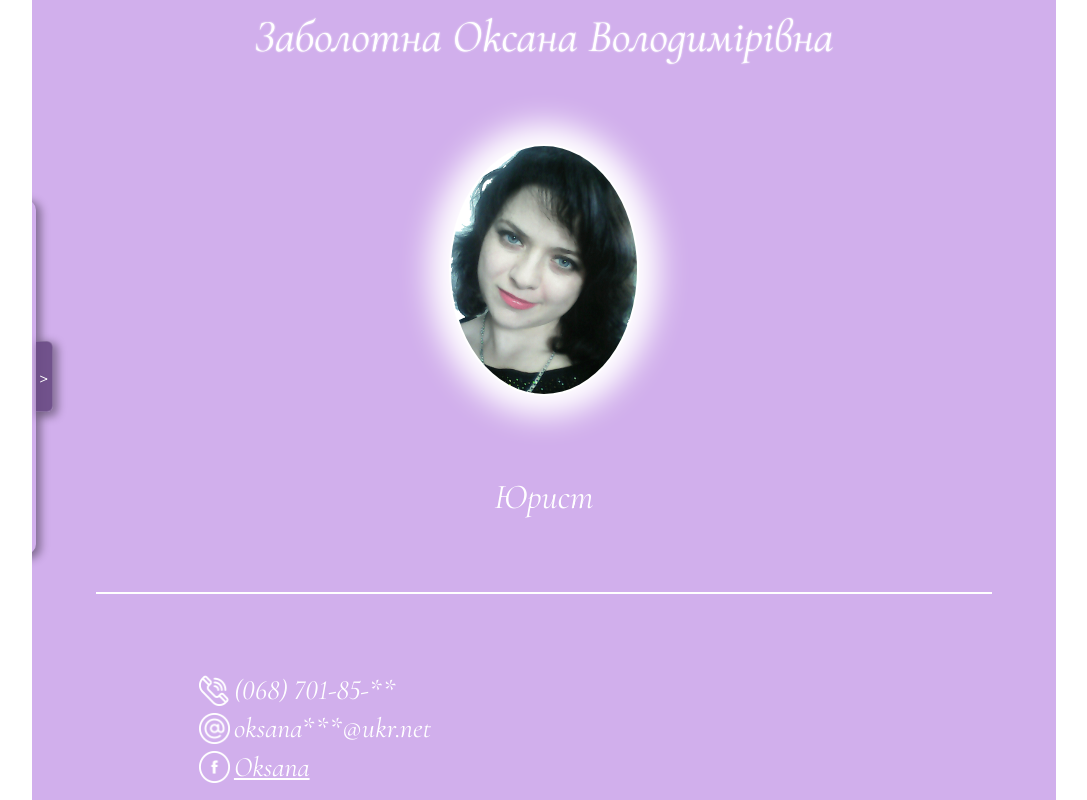
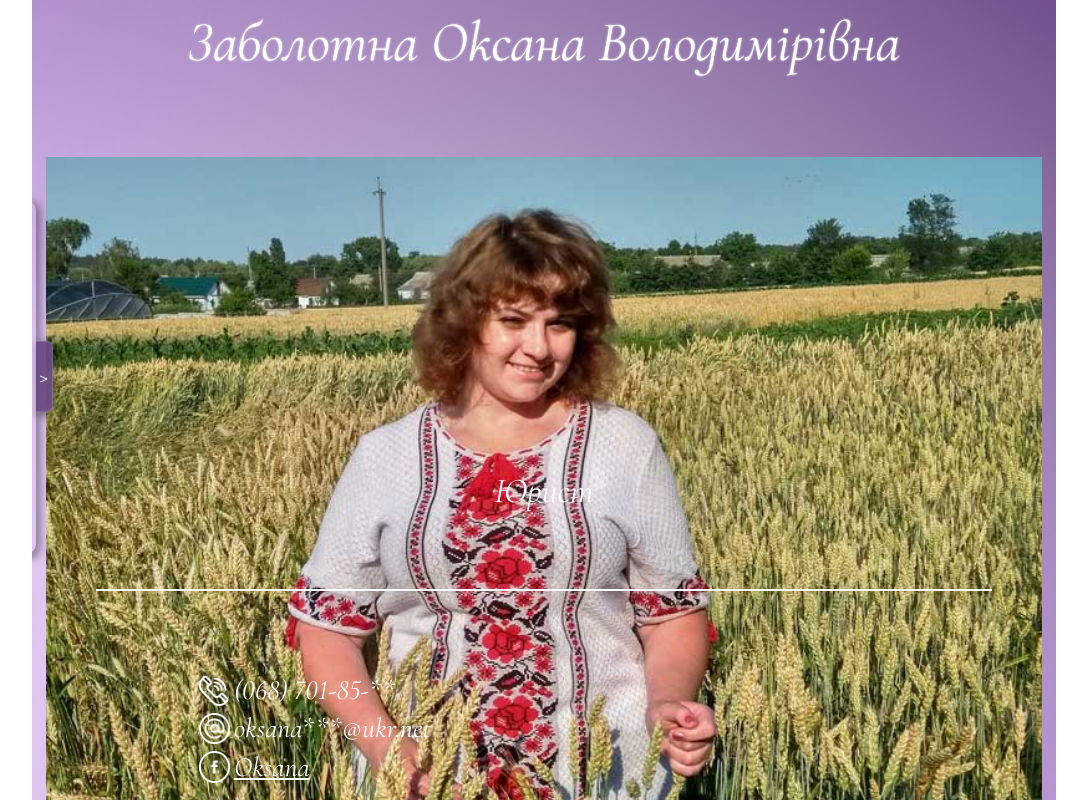
Before and after one commit to Pasha147/LawUkr, an Angular app in the folder Lawukr/: page /main in a window 1280 px wide. Shown: the whole page, without its empty margins (96-1183 px from the left). Built offline with nearby package versions, Linux system fonts and the light colour scheme.

Commit message:
The main page has been changed

```diff
--- a/Lawukr/src/app/awards/awards.component.scss
+++ b/Lawukr/src/app/awards/awards.component.scss
@@ -2,7 +2,7 @@
   $bgc: rgb(182, 136, 219);
   background: $bgc;
   color: #ffffff;
-
+  padding: 0.5rem;
   header {
     text-transform: uppercase;
     text-shadow: 1px 1px 2px black, 0 0 0.5rem rgb(76, 10, 82);
--- a/Lawukr/src/app/main/main.component.scss
+++ b/Lawukr/src/app/main/main.component.scss
@@ -1,7 +1,15 @@
 .mainCont {
   //   background: radial-gradient(at 50% 70%, #ffffff 10px, rgb(182, 136, 219) 50%);
   //   background: rgb(182, 136, 219);
-  background: rgb(209, 175, 236);
+  //   background: rgb(209, 175, 236);
+
+  background: linear-gradient(
+      217deg,
+      rgb(113, 80, 141),
+      rgba(255, 0, 0, 0) 70.71%
+    ),
+    linear-gradient(127deg, rgb(209, 175, 236), rgba(0, 255, 0, 0) 70.71%),
+    linear-gradient(336deg, rgb(209, 175, 236), rgba(0, 0, 255, 0) 70.71%);
 
   color: #ffffff;
   text-align: center;
@@ -11,22 +19,26 @@
   flex-direction: column;
   justify-content: space-between;
   h1 {
+    font-size: 4rem;
     text-shadow: 0 0 2px #ffffff;
   }
   .logoCont {
     height: 18rem;
     margin-top: 1.5rem;
-    margin-bottom: 1.5rem;
+    margin-bottom: 0rem;
     .logoImg {
-      background: white;
-      border: #ffffffb6 solid 2px;
-      border-radius: 50%;
-      box-shadow: 0 0 30px 20px white;
-      display: block;
-      //   border: hotpink solid 2px;
-      margin: 0 auto;
-      height: 100%;
+      width: 100%;
       object-fit: cover;
+      //   box-shadow: 0 0 1rem 1rem rgba(255, 255, 255, 0.897);
+      //   background: white;
+      //   border: #ffffffb6 solid 2px;
+      //   border-radius: 50%;
+      //   box-shadow: 0 0 30px 20px white;
+      //   display: block;
+      //   //   border: hotpink solid 2px;
+      //   margin: 0 auto;
+      //   height: 100%;
+      //   object-fit: cover;
     }
   }
   h2 {
--- a/Lawukr/src/app/main/main.component.ts
+++ b/Lawukr/src/app/main/main.component.ts
@@ -11,7 +11,7 @@ export class MainComponent implements OnInit {
 
   ngOnInit(): void {}
 
-  imgUrl = './assets/ov.png';
+  imgUrl = './assets/main.jpg';
 
   items = [
     {
```
Also changed, not shown: Lawukr/src/assets/main.jpg (added), 5 other files (tests, documents, lock files or other folders).
